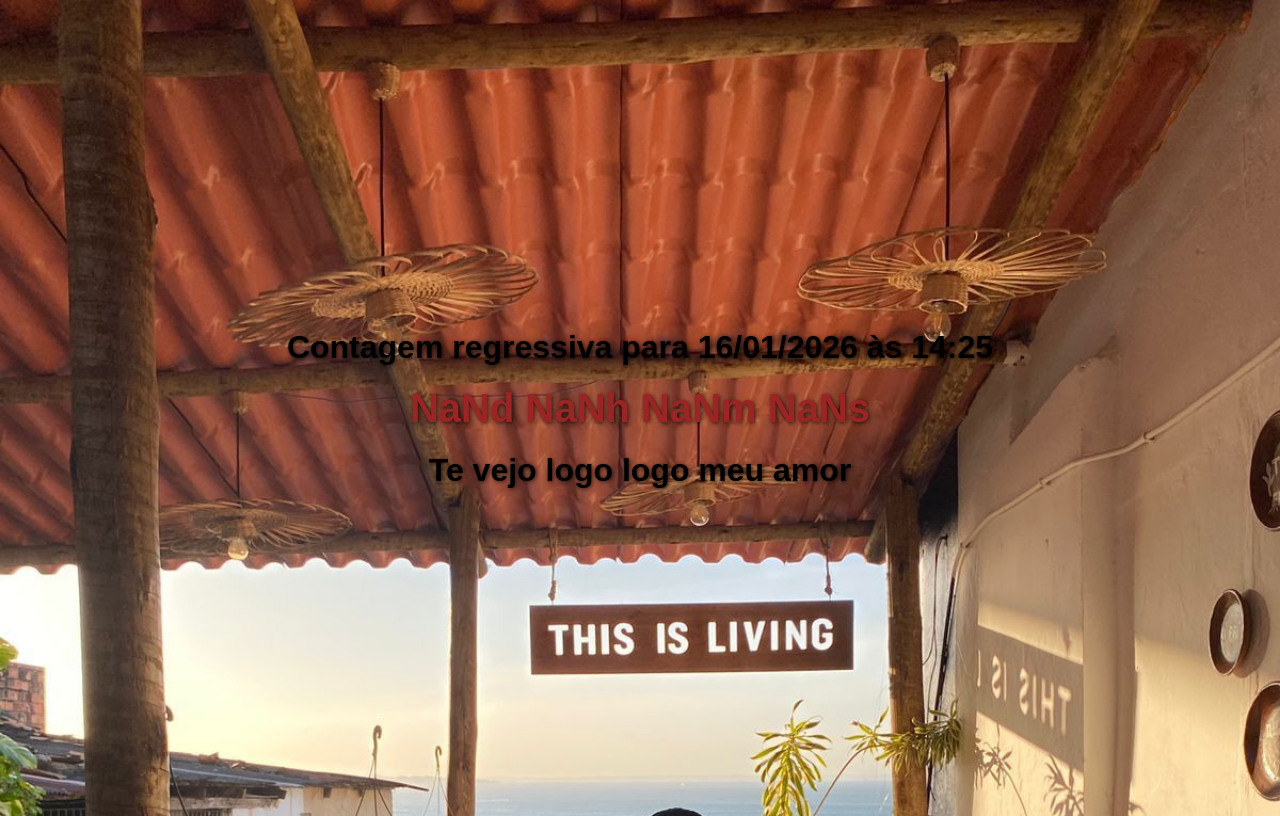
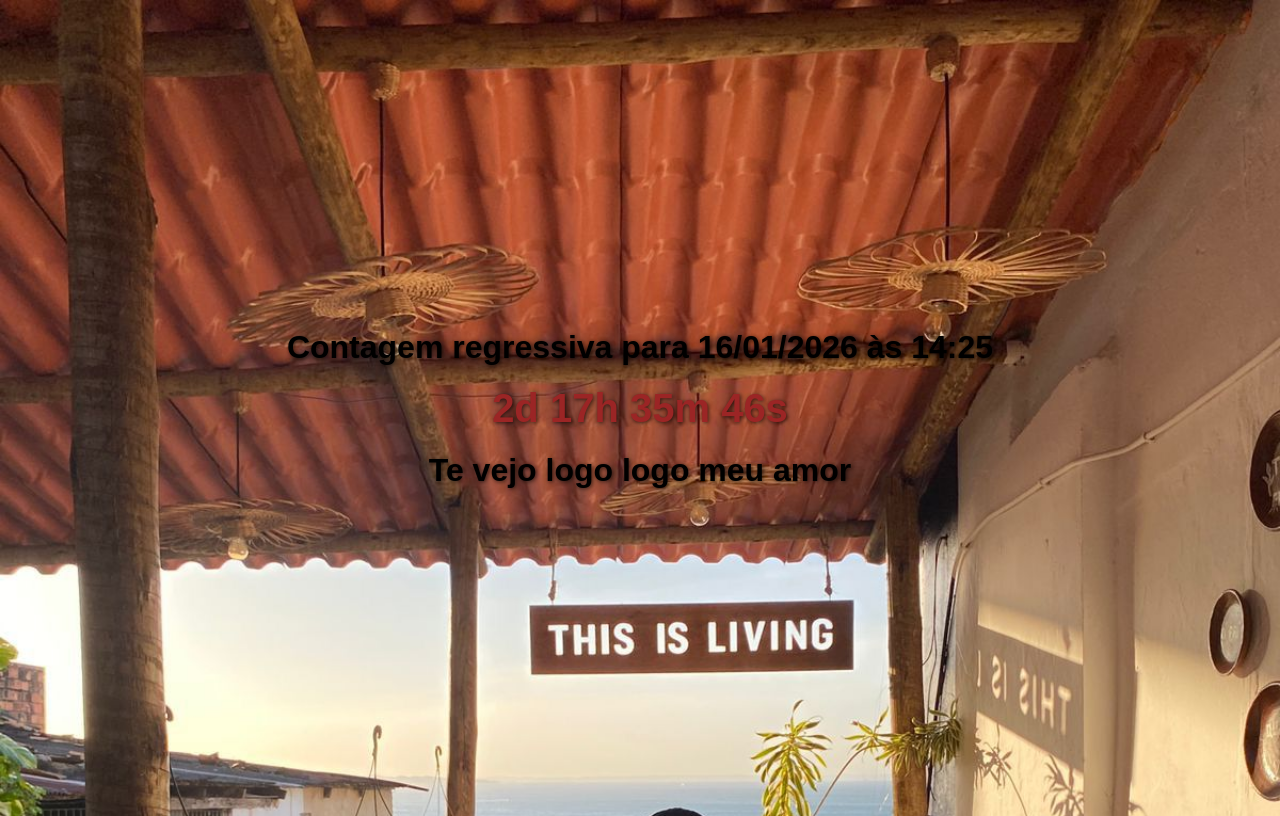
Before and after one commit to R0NNE-OFF/Contagem-Natal, a plain HTML site: page index.html in a window 1280 px wide. Drawn offline with Linux system fonts and the light colour scheme.

Commit message:
Update index.html

```diff
--- a/index.html
+++ b/index.html
@@ -33,7 +33,7 @@
   <div id="contador"></div>
 
   <script>
-    const targetDate = new Date("Fev 16, 2026 14:25:00").getTime();
+    const targetDate = new Date("Feb 16, 2026 14:25:00").getTime();
 
     function atualizarContador() {
       const now = new Date().getTime();
```
